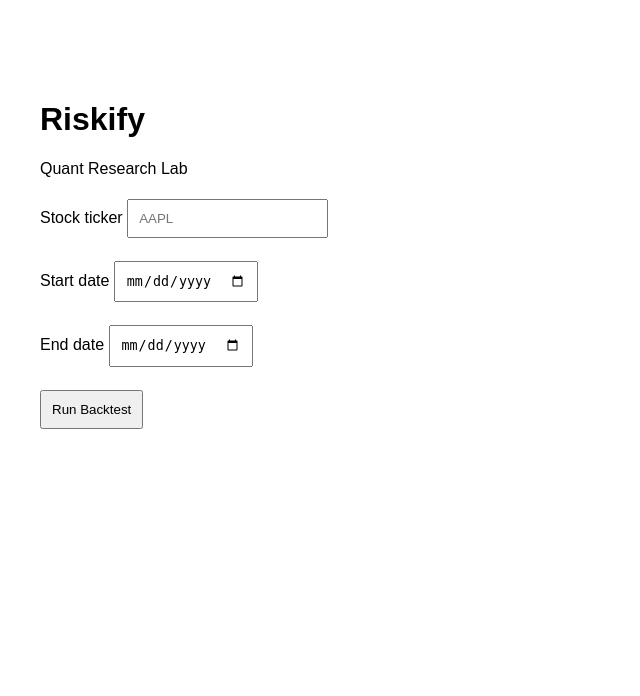
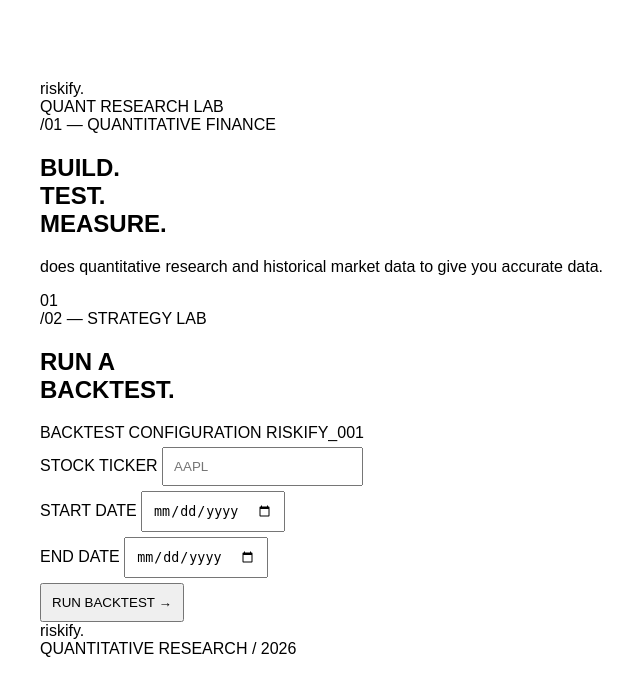
Before and after one commit to evacoffee/riskify, a Flask app: page / in a window 1280 px wide. Shown: the top 696 px of the page, without its empty margins (200-840 px from the left). Run offline with Flask 3, Linux system fonts and the light colour scheme; parts of the project's set-up code (start-up, migrations or seed data) failed here and were passed over.

Commit message:
commit#17

```diff
--- a/templates/index.html
+++ b/templates/index.html
@@ -3,90 +3,280 @@
 
 <head>
     <meta charset="UTF-8">
+    <meta name="viewport" content="width=device-width, initial-scale=1.0">
 
-    <title>Riskify | Quant Research Lab</title>
+    <title>riskify | quant research lab</title>
 
     <link
         rel="stylesheet"
         href="{{ url_for('static', filename='style.css') }}"
     >
+
+    <link
+        href="https://fonts.googleapis.com/css2?family=DM+Mono:wght@400;500&family=Space+Grotesk:wght@400;500;600;700&display=swap"
+        rel="stylesheet"
+    >
 </head>
 
 <body>
 
-    <h1>Riskify</h1>
+    <!-- NAVIGATION -->
 
-    <p>Quant Research Lab</p>
+    <nav class="navbar">
+
+        <div class="logo">
+            riskify<span>.</span>
+        </div>
+
+        <div class="nav-label">
+            QUANT RESEARCH LAB
+        </div>
+
+    </nav>
+
+
+    <!-- HERO -->
+
+    <main>
+
+        <section class="hero">
+
+            <div class="hero-small">
+                /01 — QUANTITATIVE FINANCE
+            </div>
+
+            <h1>
+                BUILD.
+                <br>
+                TEST.
+                <br>
+                <span>MEASURE.</span>
+            </h1>
+
+            <div class="hero-bottom">
+
+                <p>
+                    does quantitative research and historical market data
+                    to give you accurate data.
+                </p>
+
+                <div class="hero-number">
+                    01
+                </div>
+
+            </div>
+
+        </section>
+
+        <section class="research-section">
+
+            <div class="section-label">
+                /02 — STRATEGY LAB
+            </div>
+
+            <div class="research-grid">
+
+                <div class="research-title">
+
+                    <h2>
+                        RUN A
+                        <br>
+                        <span>BACKTEST.</span>
+                    </h2>
+
+                </div>
+
+
+                <div class="form-card">
+
+                    <div class="card-top">
+                        <span>BACKTEST CONFIGURATION</span>
+                        <span>RISKIFY_001</span>
+                    </div>
+
 
                     <form method="POST">
 
-        <label>Stock ticker</label>
+                        <div class="input-group">
+
+                            <label for="ticker">
+                                STOCK TICKER
+                            </label>
 
                             <input
+                                id="ticker"
                                 type="text"
                                 name="ticker"
                                 placeholder="AAPL"
                                 required
                             >
 
-        <br><br>
+                        </div>
 
-        <label>Start date</label>
+
+                        <div class="date-grid">
+
+                            <div class="input-group">
+
+                                <label for="start">
+                                    START DATE
+                                </label>
 
                                 <input
+                                    id="start"
                                     type="date"
                                     name="start"
                                     required
                                 >
 
-        <br><br>
+                            </div>
 
-        <label>End date</label>
+
+                            <div class="input-group">
+
+                                <label for="end">
+                                    END DATE
+                                </label>
 
                                 <input
+                                    id="end"
                                     type="date"
                                     name="end"
                                     required
                                 >
 
-        <br><br>
+                            </div>
+
+                        </div>
+
 
                         <button type="submit">
-            Run Backtest
+                            RUN BACKTEST
+                            <span>→</span>
                         </button>
 
                     </form>
 
+                </div>
+
+            </div>
+
+        </section>
 
         {% if results %}
 
-    <hr>
+        <section class="results-section">
+
+            <div class="section-label">
+                /03 — RESEARCH RESULTS
+            </div>
+
+
+            <div class="results-header">
+
+                <div>
+
+                    <div class="result-ticker">
+                        {{ results.ticker }}
+                    </div>
 
                     <h2>
-        Results for {{ results.ticker }}
+                        STRATEGY
+                        <span>RESULTS.</span>
                     </h2>
 
-    <p>
-        Total Return:
+                </div>
+
+                <div class="result-status">
+                    BACKTEST COMPLETE
+                </div>
+
+            </div>
+
+
+            <div class="metrics-grid">
+
+
+                <div class="metric-card featured">
+
+                    <div class="metric-label">
+                        TOTAL RETURN
+                    </div>
+
+                    <div class="metric-value">
                         {{ "%.2f"|format(results.metrics.total_return * 100) }}%
-    </p>
+                    </div>
 
-    <p>
-        Volatility:
+                </div>
+
+
+                <div class="metric-card">
+
+                    <div class="metric-label">
+                        SHARPE RATIO
+                    </div>
+
+                    <div class="metric-value">
+                        {{ "%.2f"|format(results.metrics.sharpe) }}
+                    </div>
+
+                </div>
+
+
+                <div class="metric-card">
+
+                    <div class="metric-label">
+                        VOLATILITY
+                    </div>
+
+                    <div class="metric-value">
                         {{ "%.2f"|format(results.metrics.volatility * 100) }}%
-    </p>
+                    </div>
 
-    <p>
-        Sharpe Ratio:
-        {{ "%.2f"|format(results.metrics.sharpe) }}
-    </p>
+                </div>
 
-    <p>
-        Maximum Drawdown:
+
+                <div class="metric-card">
+
+                    <div class="metric-label">
+                        MAX DRAWDOWN
+                    </div>
+
+                    <div class="metric-value">
                         {{ "%.2f"|format(results.metrics.max_drawdown * 100) }}%
-    </p>
+                    </div>
+
+                </div>
+
+            </div>
+
+
+            <div class="data-note">
+
+                <span>●</span>
+
+                results generated using historical market data
+                and riskify's quantitative backtesting engine.
+
+            </div>
+
+        </section>
 
         {% endif %}
+
+    </main>
+
+    <footer>
+
+        <div class="footer-logo">
+            riskify<span>.</span>
+        </div>
+
+        <div>
+            QUANTITATIVE RESEARCH / 2026
+        </div>
+
+    </footer>
 
 </body>
 
```
Also changed, not shown: quant/strategy.py (+7 -1 lines). Lines whose indentation alone changed are shown as unchanged.
